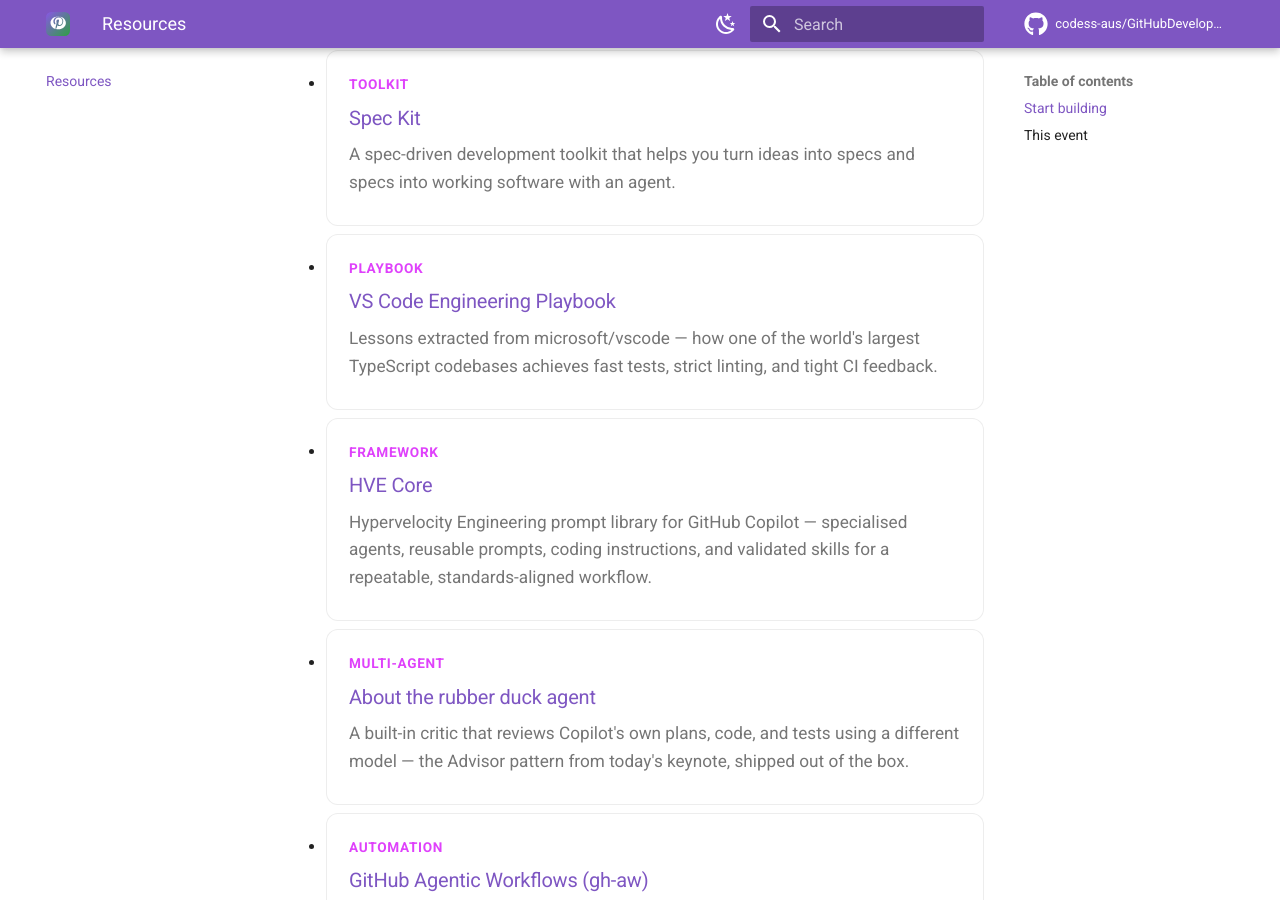
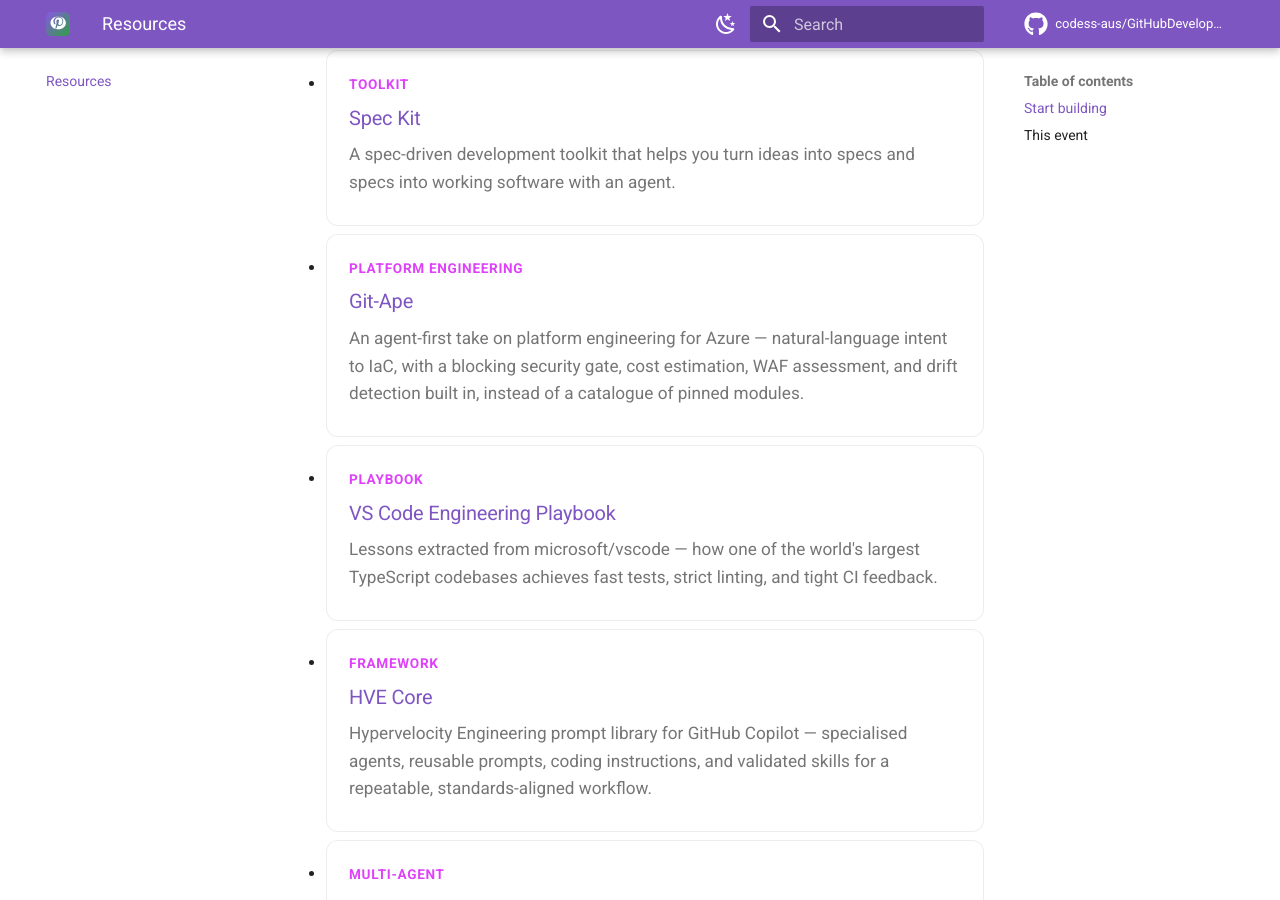
Before and after one commit to codess-aus/GitHubDeveloperDay, an MkDocs documentation site: the page built from docs/resources.md, in a window 1280 px wide and 900 px high, scrolled down 1055 px. Built offline with MkDocs 1.6.1 and Material for MkDocs 9.7.7, drawn with Linux system fonts in a browser that asks for light colours; comment, search, counter and statistics services are not loaded.

Commit message:
Add Git-Ape to Resources, next to Spec Kit
Co-authored-by: Copilot <223556219+Copilot@users.noreply.github.com>

```diff
--- a/docs/resources.md
+++ b/docs/resources.md
@@ -30,6 +30,11 @@ references referenced throughout the day.
     <span class="gdd-cat">Toolkit</span>
     <h3><a href="https://github.com/github/spec-kit" target="_blank" rel="noopener">Spec Kit</a></h3>
     <p>A spec-driven development toolkit that helps you turn ideas into specs and specs into working software with an agent.</p>
+  </li>
+  <li>
+    <span class="gdd-cat">Platform engineering</span>
+    <h3><a href="https://azure.github.io/git-ape/" target="_blank" rel="noopener">Git-Ape</a></h3>
+    <p>An agent-first take on platform engineering for Azure — natural-language intent to IaC, with a blocking security gate, cost estimation, WAF assessment, and drift detection built in, instead of a catalogue of pinned modules.</p>
   </li>
   <li>
     <span class="gdd-cat">Playbook</span>
```
